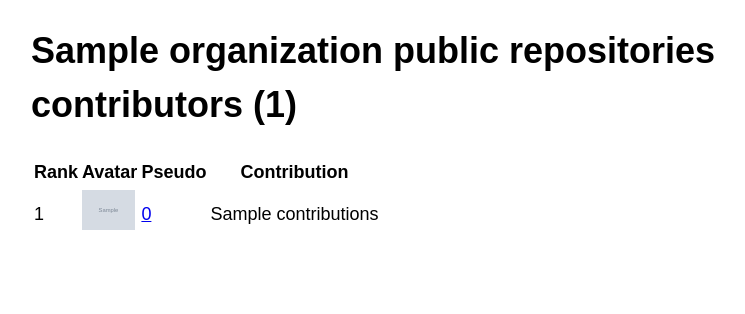
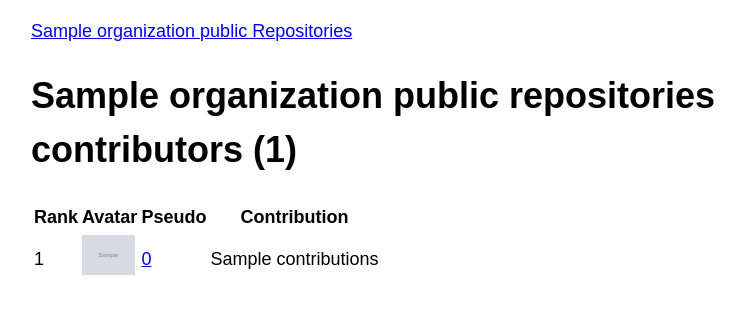
Before and after one commit to qroques/githubDashboard, a Symfony app: template templates/contributors/index.html.twig in a window 1280 px wide. Shown: the top 314 px of the page, without its empty margins (209-954 px from the left). Run offline with Twig, Linux system fonts and the light colour scheme; the template is opened without the code that fills it: most values are stand-ins (such as "Sample title", 1, 10 or a date in 2020); grey boxes marked "Sample" are stand-in pictures; some libraries are stand-ins or nearby versions.

Commit message:
refactor: front refacto

```diff
--- a/templates/base.html.twig
+++ b/templates/base.html.twig
@@ -5,6 +5,7 @@
         <title>{% block title %}Welcome!{% endblock %}</title>
         {# Run `composer require symfony/webpack-encore-bundle`
            and uncomment the following Encore helpers to start using Symfony UX #}
+        <link rel="stylesheet" type="text/css" href="/css/app.css">
         {% block stylesheets %}
             {#{{ encore_entry_link_tags('app') }}#}
         {% endblock %}
@@ -14,6 +15,11 @@
         {% endblock %}
     </head>
     <body>
-        {% block body %}{% endblock %}
+        <div class="content">
+            <div class="header">
+                <a href="{{ path('organization', {organization: organization}) }}">{{ organization }} public Repositories</a>
+            </div>
+            {% block body %}{% endblock %}
+        </div>
     </body>
 </html>
--- a/templates/contributors/index.html.twig
+++ b/templates/contributors/index.html.twig
@@ -3,12 +3,6 @@
 {% block title %}Hello ContributorController!{% endblock %}
 
 {% block body %}
-<style>
-    .example-wrapper { margin: 1em auto; max-width: 800px; width: 95%; font: 18px/1.5 sans-serif; }
-    .example-wrapper code { background: #F5F5F5; padding: 2px 6px; }
-</style>
-
-<div class="example-wrapper">
     <h1>{{ organization }} public repositories contributors ({{ contributors|length}})</h1>
     <table>
         <thead>
@@ -28,5 +22,5 @@
             {% endfor %}
         </tbody>
     </table>
-</div>
+
 {% endblock %}
```
Also changed, not shown: templates/organization/index.html.twig (+0 -7 lines), public/css/app.css (added).
